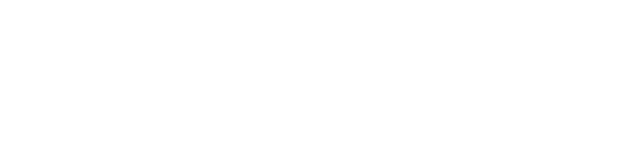
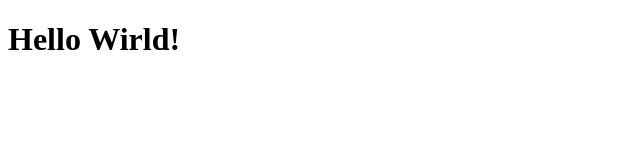
Before and after one commit to YudakovVV/lesson_12, a plain HTML site: page index.html in a window 1280 px wide. Shown: the whole page, without its empty margins (0-640 px from the left). Drawn offline with Linux system fonts and the light colour scheme.

Commit message:
Create Hello World!

```diff
--- a/index.html
+++ b/index.html
@@ -6,6 +6,6 @@
   <title>Document</title>
 </head>
 <body>
-
+  <h1>Hello Wirld!</h1>
 </body>
 </html>
```
